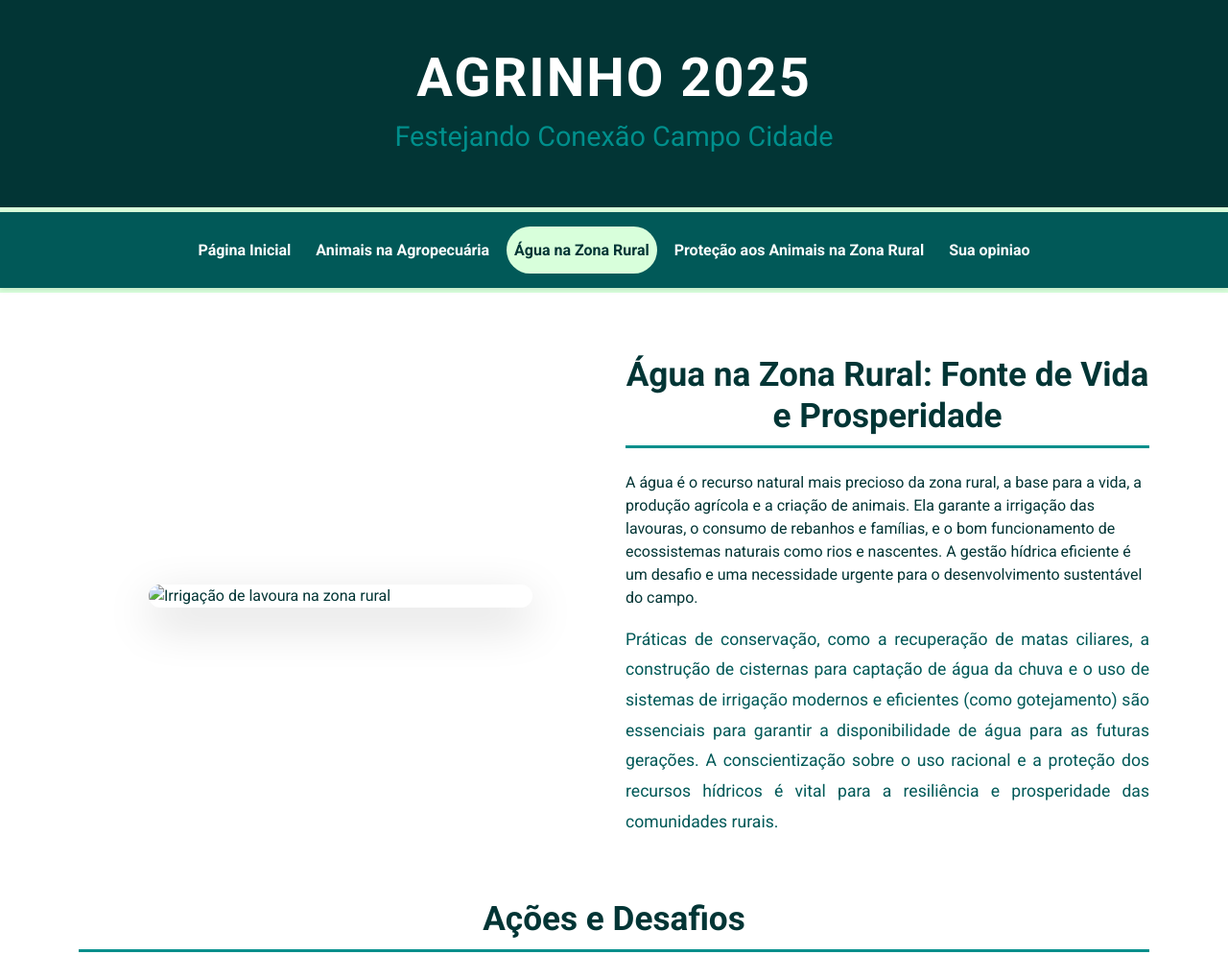
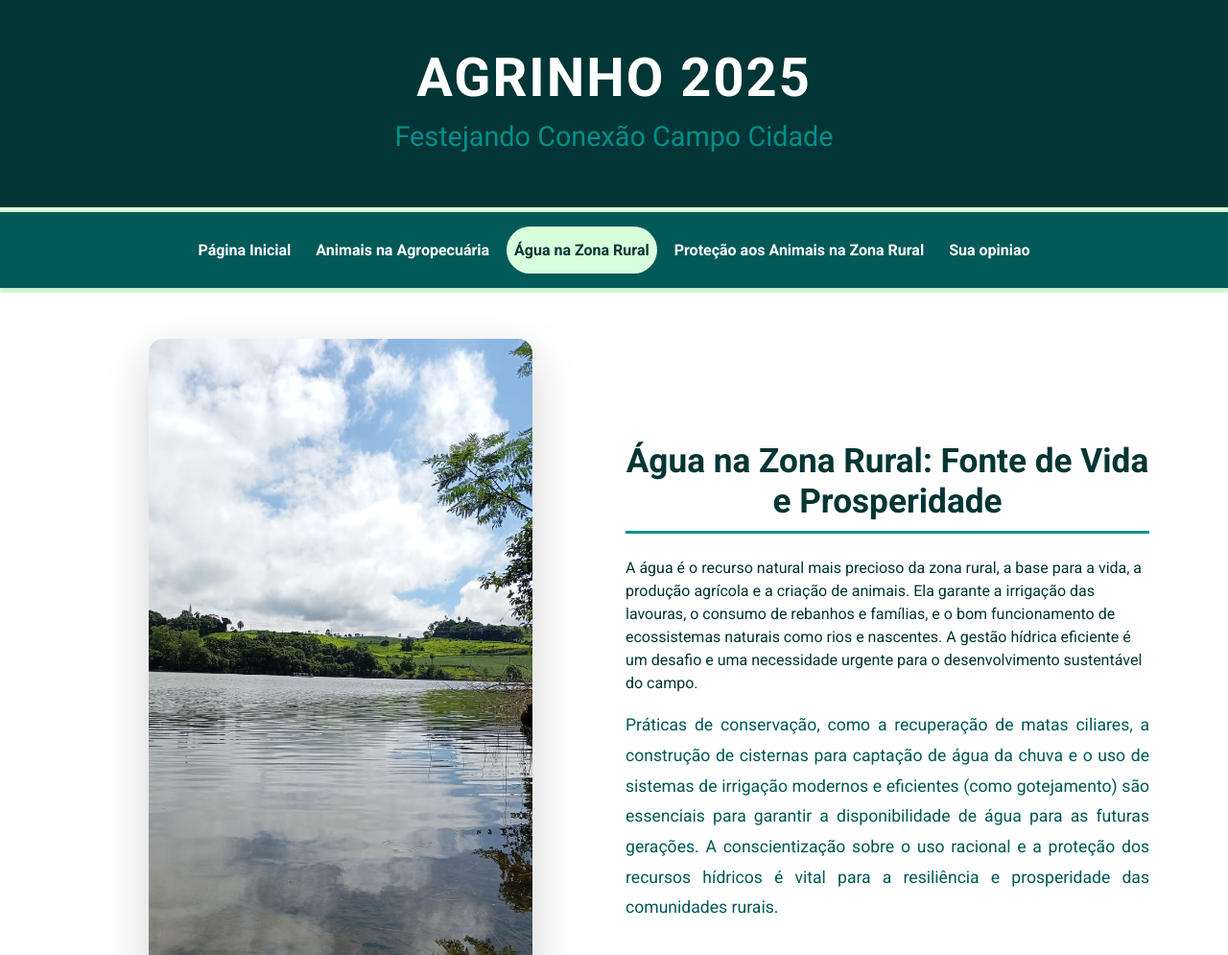
Before and after one commit to neckeel/agrinho2025, a plain HTML site: page agua-zona-rural.html in a window 1280 px wide. Shown: the top 995 px of the page at 96% size. Drawn offline with nearby package versions, Linux system fonts and the light colour scheme.

Commit message:
Update agua-zona-rural.html

```diff
--- a/agua-zona-rural.html
+++ b/agua-zona-rural.html
@@ -50,7 +50,7 @@
 
 
         <section class="row align-items-center mb-5">
-            <div class="col-md-6"> <img class="img-fluid rounded shadow-lg mb-3 mb-md-0 img-media" src="./assets/image/WhatsApp Image 2025-06-07 at 11.48.14 (1).jpeg" alt="Irrigação de lavoura na zona rural">
+            <div class="col-md-6"> <img class="img-fluid rounded shadow-lg mb-3 mb-md-0 img-media" src="WhatsApp Image 2025-06-07 at 11.48.14 (1).jpeg" alt="Irrigação de lavoura na zona rural">
                 </div>
             <div class="col-md-6"> <p class="text-justify">
                  <h2 class="section-title text-center mb-4">Água na Zona Rural: Fonte de Vida e Prosperidade</h2>
```
